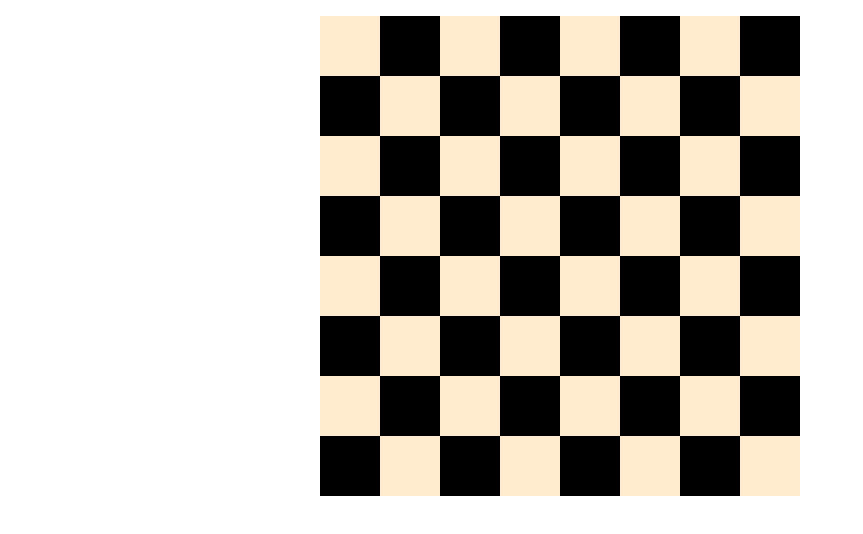
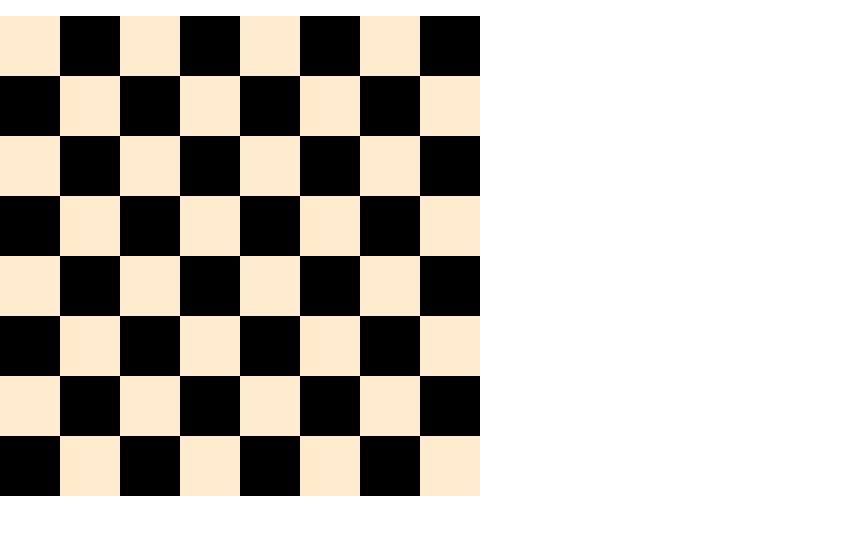
Before and after one commit to adekola6530/draftboarddesignusinghtmlandcss, a plain HTML site: page index.html in a window 1280 px wide. Shown: the whole page, without its empty margins (0-863 px from the left). Drawn offline with nearby package versions, Linux system fonts and the light colour scheme.

Commit message:
i remove column

```diff
--- a/index.html
+++ b/index.html
@@ -19,7 +19,7 @@
     </style>
     <link href="https://cdn.jsdelivr.net/npm/bootstrap@5.3.0/dist/css/bootstrap.min.css" rel="stylesheet" integrity="sha384-9ndCyUaIbzAi2FUVXJi0CjmCapSmO7SnpJef0486qhLnuZ2cdeRhO02iuK6FUUVM" crossorigin="anonymous">
 </head>
-<body class="mx-auto my-3 col-6">
+<body class="mx-auto my-3">
     <Table style="border: blanchedalmond 4px;">
         <thead>
             <tr style="border: 0px;">
```
